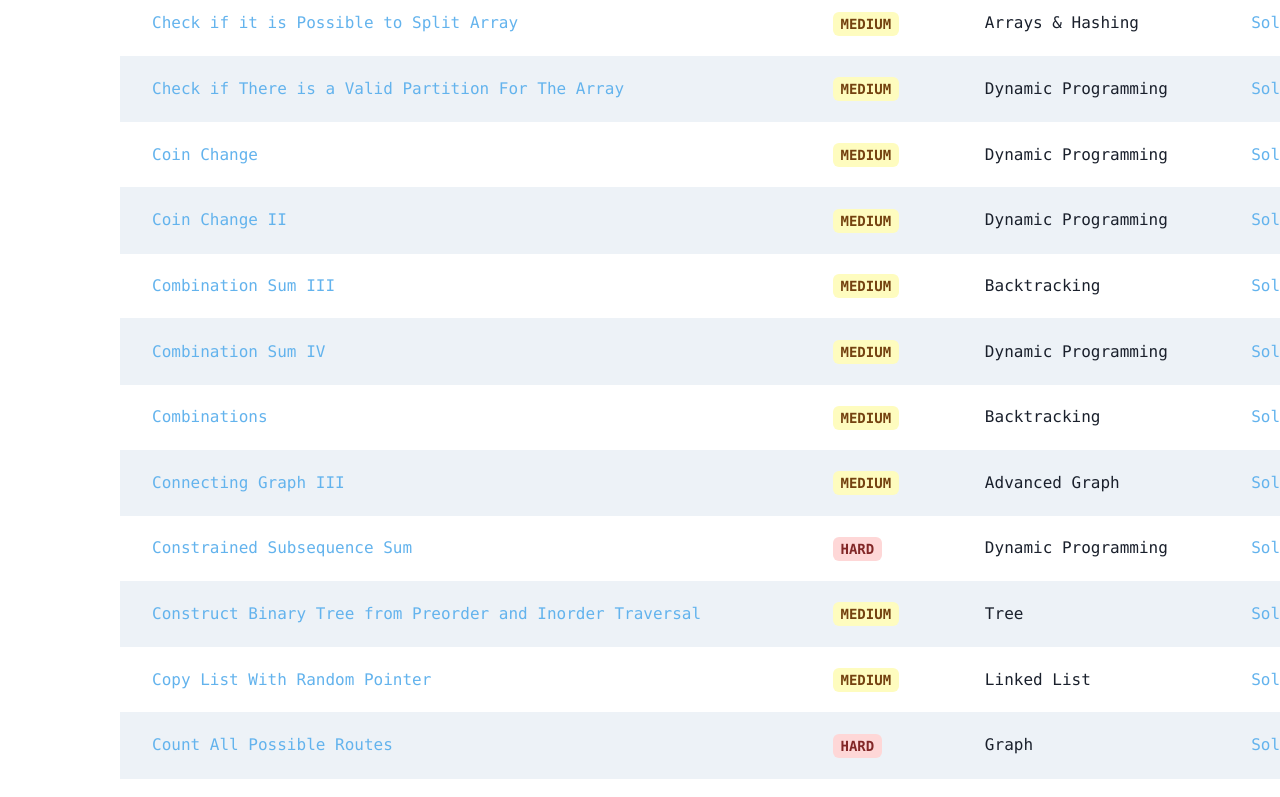
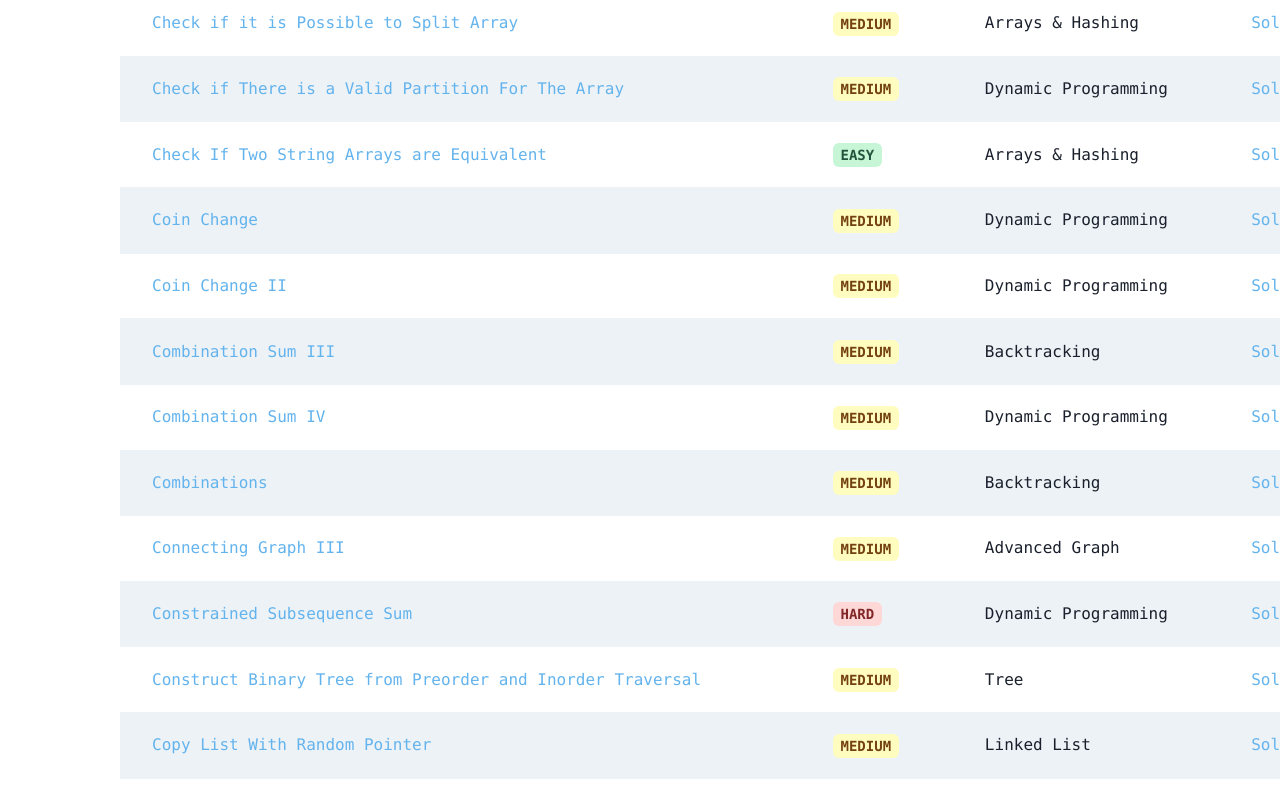
Before and after one commit to LeeHengYu/leetcode-reviewer, a React (Vite) app: page / in a window 1280 px wide. Shown: the part 1560-2357 px from the top of the page. Built offline with nearby package versions, Linux system fonts and the light colour scheme.

Commit message:
add 1201

```diff
--- a/src/data/tablaData.ts
+++ b/src/data/tablaData.ts
@@ -2018,6 +2018,14 @@ const tableData: Question[] = [
       solution: "minimum-one-bit-operations-to-make-integers-zero.py",
       dailyChallenge: new Date("2023-11-30"),
     },
+    {
+      question: "Check If Two String Arrays are Equivalent",
+      link: "https://leetcode.com/problems/check-if-two-string-arrays-are-equivalent/",
+      category: "Arrays & Hashing",
+      difficulty: "Easy",
+      solution: "check-if-two-string-arrays-are-equivalent.py",
+      dailyChallenge: new Date("2023-12-01"),
+    },
   ];
 
 export default tableData;
```
